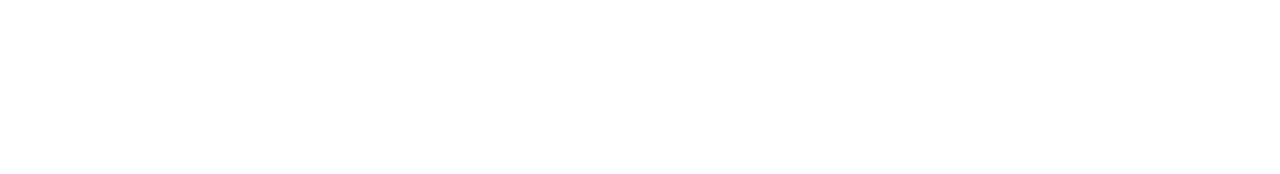
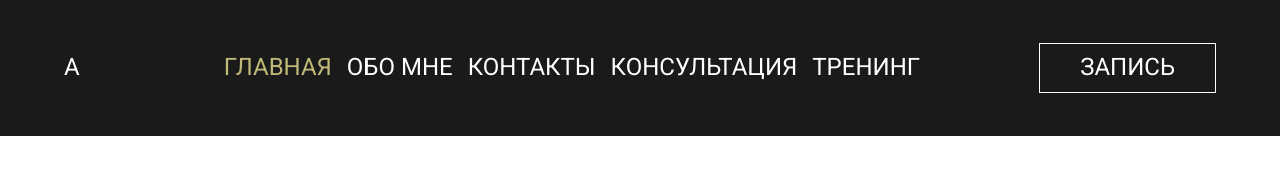
Before and after one commit to MalefStromed/pet1, a plain HTML site: page index.html in a window 1280 px wide. Drawn offline with Linux system fonts and the light colour scheme.

Commit message:
Edit menu and header

```diff
--- a/index.html
+++ b/index.html
@@ -9,6 +9,20 @@
   <title>Таро | Карты | Гадание</title>
 </head>
 <body>
-
+  <div class="container">
+    <div class="wrapper">
+      <header class="header">
+       <p class="header__logo">А</p>
+       <ul class="menu header__menu">
+        <li class="menu__item"><a href="#" class="menu__link menu__link_active">Главная</a></li>
+        <li class="menu__item"><a href="#" class="menu__link">Обо мне</a></li>
+        <li class="menu__item"><a href="#" class="menu__link">Контакты</a></li>
+        <li class="menu__item"><a href="#" class="menu__link">Консультация</a></li>
+        <li class="menu__item"><a href="#" class="menu__link">Тренинг</a></li>
+       </ul>
+       <a href="#" class="btn">Запись</a>
+      </header>
+    </div>
+  </div>
 </body>
 </html>
--- a/scss/main.scss
+++ b/scss/main.scss
@@ -1,7 +1,71 @@
-*,
-*::after,
-*::before {
-  padding: 0;
-  margin: 0;
-  height: 100%;
+/*--------------------------------------Цвета----------------------------------------------------*/
+
+$bgColor: #1A1A1A;
+$textColor1: #fff;
+$textColor2: #000;
+$textColor3: #C0B977;
+
+/*--------------------------------------Шрифты----------------------------------------------------*/
+
+@import url('https://fonts.googleapis.com/css2?family=Roboto+Condensed:wght@300;400;700&family=Roboto:wght@400;500;700&display=swap');
+
+/*--------------------------------------Глобальные настройки----------------------------------------------------*/
+
+.wrapper {
+  max-width: 1400px;
+  margin: 0 auto;
+  width: 90%;
 }
+
+
+.container {
+  background-color: $bgColor;
+  font-family: "Roboto", sans-serif;
+  font-size: 24px;
+}
+
+.menu {
+  list-style: none;
+  &__link {
+    text-decoration: none;
+    color: $textColor1;
+    margin-right: 15px;
+    text-transform: uppercase;
+  }
+  &__link_active {
+    color: $textColor3;
+  }
+}
+
+.btn {
+  color: $textColor1;
+  text-decoration: none;
+  padding: 10px 40px;
+  outline: none;
+  border: 1px solid white;
+  text-transform: uppercase;
+}
+
+
+
+/*--------------------------------------Миксины----------------------------------------------------*/
+/*--------------------------------------Медиа----------------------------------------------------*/
+/*--------------------------------------Хэдер----------------------------------------------------*/
+
+.header {
+  display: flex;
+  justify-content: space-between;
+  align-items: center;
+  padding: 30px 0;
+  font-size: 24px;
+  &__logo {
+    color: $textColor1;
+  }
+  &__menu {
+    display: flex;
+  }
+
+}
+
+/*--------------------------------------Контент----------------------------------------------------*/
+/*--------------------------------------Футер----------------------------------------------------*/
```
Also changed, not shown: css/main.css, 1 other file.
